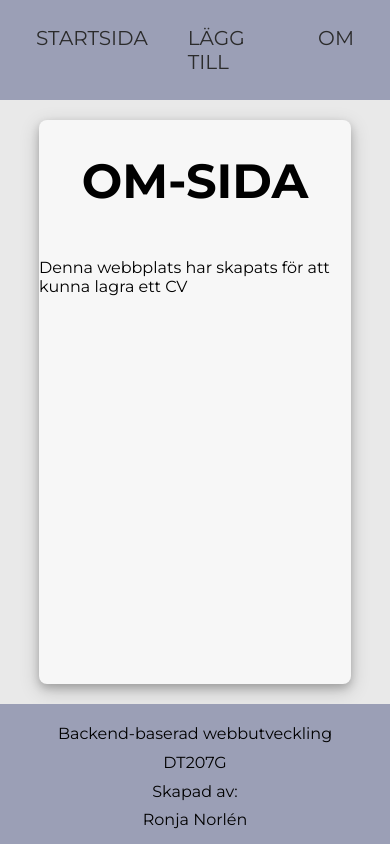
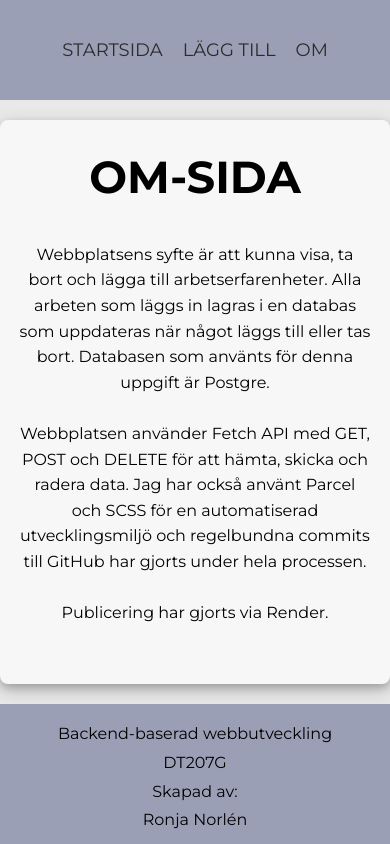
Before and after one commit to ronjanorlen/Moment2.2DT207G, a website built with Parcel: page src/about.html in a window 390 px wide. Built offline with nearby package versions, Linux system fonts and the light colour scheme; no server answers.

Commit message:
Media queries

```diff
--- a/src/about.html
+++ b/src/about.html
@@ -25,7 +25,16 @@
     </header>
     <main>
     <h1>Om-sida</h1>
-    <p>Denna webbplats har skapats för att kunna lagra ett CV</p>
+    <p>Webbplatsens syfte är att kunna visa, ta bort och lägga till arbetserfarenheter.
+        Alla arbeten som läggs in lagras i en databas som uppdateras när något läggs till eller tas bort.
+        Databasen som använts för denna uppgift är Postgre. <br>
+        <br>
+        Webbplatsen använder Fetch API med GET, POST och DELETE för att hämta, skicka och radera data.
+        Jag har också använt Parcel och SCSS för en automatiserad utvecklingsmiljö och regelbundna
+        commits till GitHub har gjorts under hela processen.<br>
+        <br>
+        Publicering har gjorts via Render.
+    </p>
 
 </main>
 
--- a/src/scss/_layout.scss
+++ b/src/scss/_layout.scss
@@ -26,22 +26,6 @@ main {
     box-shadow: 0 4px 8px 0 rgba(0, 0, 0, 0.2), 0 6px 20px 0 rgba(0, 0, 0, 0.19);
 }
 
-h1 {
-    font-size: base.$header-font-size;
-    text-transform: uppercase;
-}
-
-h2 {
-    font-size: base.$second-header-font-size;
-    text-align: center;
-    margin-bottom: 8%;
-}
-
-h3 {
-    font-size: base.$jobcontainer-header;
-    font-weight: base.$font-weight;
-    margin-bottom: 3%;
-}
 
 /* Design av huvudmeny */
 header {
@@ -53,10 +37,6 @@ header {
     display: flex;
     justify-content: space-between;
     align-items: center;
-
-    /*.logo img {
-        border-radius: 50%;
-    } */
 }
 
 nav {
@@ -89,6 +69,31 @@ a:hover {
     text-decoration: underline;
 }
 
+h1 {
+    font-size: base.$header-font-size;
+    text-transform: uppercase;
+    text-align: center;
+    padding: 0 20px;
+}
+
+h2 {
+    font-size: base.$second-header-font-size;
+    text-align: center;
+    margin-bottom: 8%;
+}
+
+h3 {
+    font-size: base.$jobcontainer-header;
+    font-weight: base.$font-weight;
+    margin-bottom: 3%;
+}
+
+p {
+    max-width: 75ch;
+    line-height: 1.6em;
+    margin: 2% 5%;
+}
+
 #allJobs {
     width: 85%;
     margin: 0 auto;
@@ -112,7 +117,6 @@ a:hover {
 }
 
 /* Footer */
-
 footer {
     display: flex;
     justify-content: center;
@@ -128,3 +132,41 @@ footer {
     line-height: 1.8rem;
     text-align: center;
 }
+
+// Media queries //
+
+/* Små skärmar */
+@media only screen and (max-width: 600px) {
+
+    nav {
+        justify-content: center;
+    }
+
+    ul {
+        flex-direction: row;
+        align-items: center;
+    }
+
+    nav li {
+        padding: 1em 10px;
+        font-size: 18px;
+    }
+
+    main {
+        width: 100%;
+    }
+
+    h1 {
+        font-size: 2.8em;
+    }
+
+    h2 {
+        font-size: 1.6em;
+        margin-bottom: 15%;
+    }
+
+    p{
+        text-align: center;
+    }
+
+}
```
Also changed, not shown: src/add.html (+1 -1 lines), src/js/main.js (line endings or trailing spaces).
